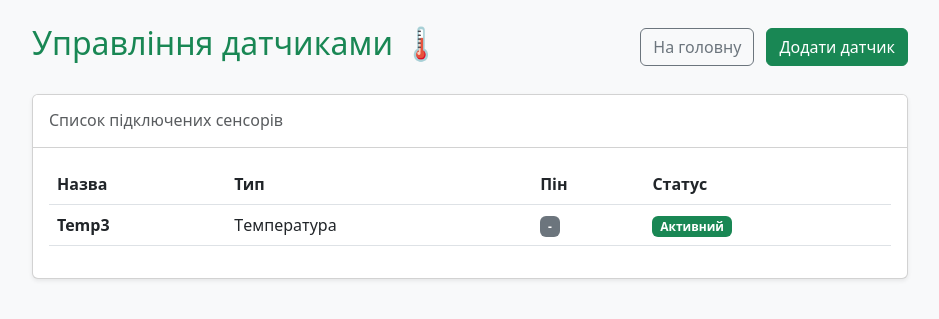
After one commit to Lika-25/GreenBox-IoT, a Django app: page /sensors/ in a window 1280 px wide. The commit adds this page. Shown: the top 319 px of the page, without its empty margins (170-1109 px from the left). Run offline with Django 5.2, Linux system fonts and the light colour scheme; data comes from the database, SQL or seed files in the repository; both versions use the stored data as it was after the commit.

Commit message:
Cенсори Лр1 ДМ

```diff
--- a/GreenBox/settings.py
+++ b/GreenBox/settings.py
@@ -39,6 +39,7 @@ INSTALLED_APPS = [
     'django.contrib.messages',
     'django.contrib.staticfiles',
     'monitoring',
+    'sensors',
 ]
 
 MIDDLEWARE = [
--- a/GreenBox/urls.py
+++ b/GreenBox/urls.py
@@ -1,9 +1,10 @@
 from django.contrib import admin
-from django.urls import path
+from django.urls import path, include
 from monitoring.views import DashboardView, AddInfoView
 
 urlpatterns = [
     path('admin/', admin.site.urls),
     path('', DashboardView.as_view(), name='dashboard'),
     path('create/', AddInfoView.as_view(), name='add_info'),
+    path('sensors/', include('sensors.urls')),
 ]
--- /dev/null
+++ b/sensors/models.py
@@ -0,0 +1,10 @@
+from django.db import models
+
+class Sensor(models.Model):
+    name = models.CharField(max_length=100, verbose_name="Назва датчика")
+    sensor_type = models.CharField(max_length=50, verbose_name="Тип (Температура, Вологість тощо)")
+    pin = models.CharField(max_length=20, verbose_name="Пін підключення", blank=True)
+    is_active = models.BooleanField(default=True, verbose_name="Активний")
+
+    def __str__(self):
+        return f"{self.name} ({self.sensor_type})"
--- /dev/null
+++ b/sensors/urls.py
@@ -0,0 +1,7 @@
+from django.urls import path
+from . import views
+
+urlpatterns = [
+    path('', views.sensor_list, name='sensor_list'),
+    path('add/', views.add_sensor, name='add_sensor'),
+]
--- /dev/null
+++ b/sensors/views.py
@@ -0,0 +1,19 @@
+from django.shortcuts import render, redirect
+from .models import Sensor
+from .forms import SensorForm
+
+def sensor_list(request):
+    # Отримуємо всі датчики з бази даних
+    sensors = Sensor.objects.all()
+    return render(request, 'sensors/sensor_list.html', {'sensors': sensors})
+
+def add_sensor(request):
+    # Обробка форми додавання нового датчика
+    if request.method == 'POST':
+        form = SensorForm(request.POST)
+        if form.is_valid():
+            form.save()
+            return redirect('sensor_list')
+    else:
+        form = SensorForm()
+    return render(request, 'sensors/add_sensor.html', {'form': form})
--- a/templates/dashboard.html
+++ b/templates/dashboard.html
@@ -13,6 +13,7 @@
         <div class="d-flex justify-content-between align-items-center mb-4">
             <h1 class="text-success">Панель інформації про фітобокс 🌱</h1>
             <a href="{% url 'add_info' %}" class="btn btn-success">Вказати параметри</a>
+            <a href="/sensors/" class="btn btn-outline-success ms-2">Датчики 🌡️</a>
         </div>
 
         <!-- Картка з даними -->
--- /dev/null
+++ b/templates/sensors/sensor_list.html
@@ -0,0 +1,57 @@
+<!DOCTYPE html>
+<html lang="uk">
+<head>
+    <meta charset="UTF-8">
+    <title>Датчики фітобоксу</title>
+    <link href="https://cdn.jsdelivr.net/npm/bootstrap@5.3.0/dist/css/bootstrap.min.css" rel="stylesheet">
+</head>
+<body class="bg-light p-4">
+    <div class="container" style="max-width: 900px;">
+        <div class="d-flex justify-content-between align-items-center mb-4">
+            <h2 class="text-success" style="font-weight: 500;">Управління датчиками 🌡️</h2>
+            <div>
+                <a href="/" class="btn btn-outline-secondary me-2">На головну</a>
+                <a href="{% url 'add_sensor' %}" class="btn btn-success">Додати датчик</a>
+            </div>
+        </div>
+
+        <div class="card shadow-sm">
+            <div class="card-header bg-white py-3">
+                <h6 class="mb-0 text-muted">Список підключених сенсорів</h6>
+            </div>
+            <div class="card-body">
+                <table class="table table-borderless align-middle">
+                    <thead class="border-bottom">
+                        <tr>
+                            <th>Назва</th>
+                            <th>Тип</th>
+                            <th>Пін</th>
+                            <th>Статус</th>
+                        </tr>
+                    </thead>
+                    <tbody>
+                        {% for sensor in sensors %}
+                        <tr class="border-bottom">
+                            <td class="fw-bold">{{ sensor.name }}</td>
+                            <td>{{ sensor.sensor_type }}</td>
+                            <td><span class="badge bg-secondary">{{ sensor.pin|default:"-" }}</span></td>
+                            <td>
+                                {% if sensor.is_active %}
+                                    <span class="badge bg-success">Активний</span>
+                                {% else %}
+                                    <span class="badge bg-danger">Вимкнений</span>
+                                {% endif %}
+                            </td>
+                        </tr>
+                        {% empty %}
+                        <tr>
+                            <td colspan="4" class="text-center text-muted py-4">Датчиків ще не додано.</td>
+                        </tr>
+                        {% endfor %}
+                    </tbody>
+                </table>
+            </div>
+        </div>
+    </div>
+</body>
+</html>
```
Also changed, not shown: sensors/forms.py (added, +13 -0 lines), templates/sensors/add_sensor.html (added, +41 -0 lines), db.sqlite3, sensors/migrations/0001_initial.py (added), sensors/migrations/__init__.py (added).
